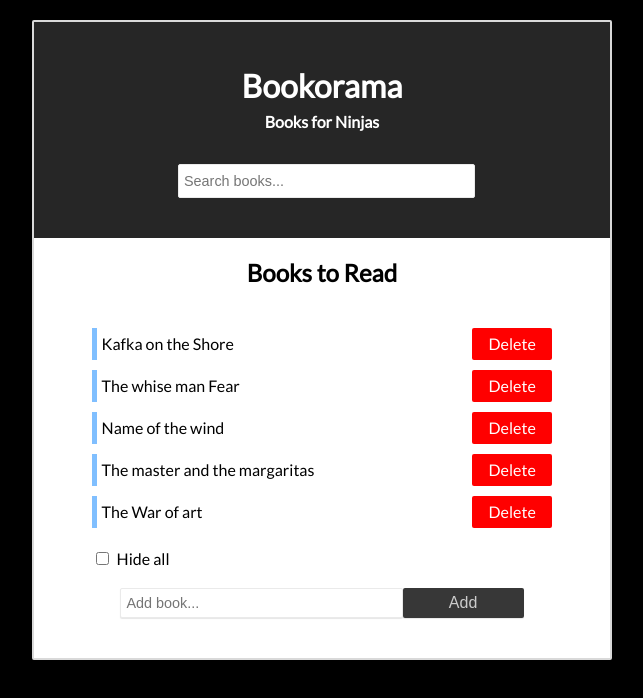
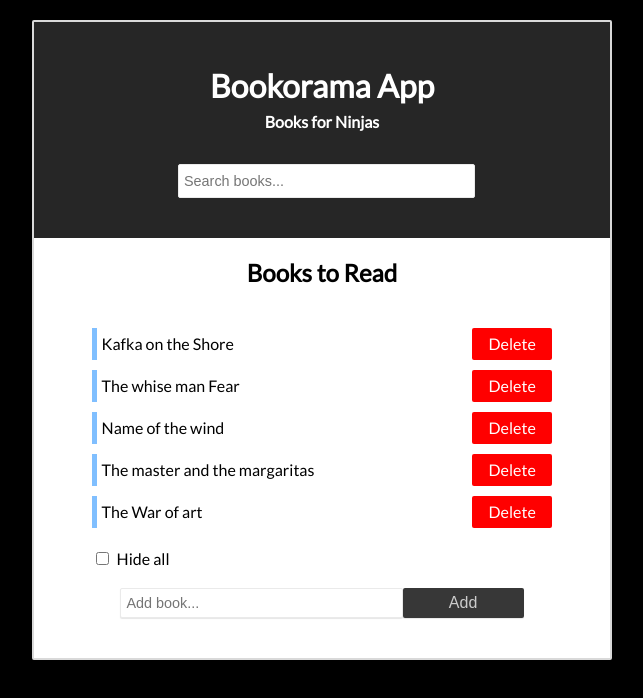
Before and after one commit to malbonm07/booksearch-app, a plain HTML site: page index.html in a window 1280 px wide. Shown: the whole page, without its empty margins (318-961 px from the left). Drawn offline with Linux system fonts and the light colour scheme.

Commit message:
Update index.html

```diff
--- a/index.html
+++ b/index.html
@@ -11,7 +11,7 @@
     <div class="container">
       <div id="app-container">
         <div id="head-app">
-          <h1 class="title" >Bookorama</h1>
+          <h1 class="title" >Bookorama App</h1>
           <h4>Books for Ninjas</h4>
           <div id="search-book">
             <input type="text" placeholder="Search books...">
```
